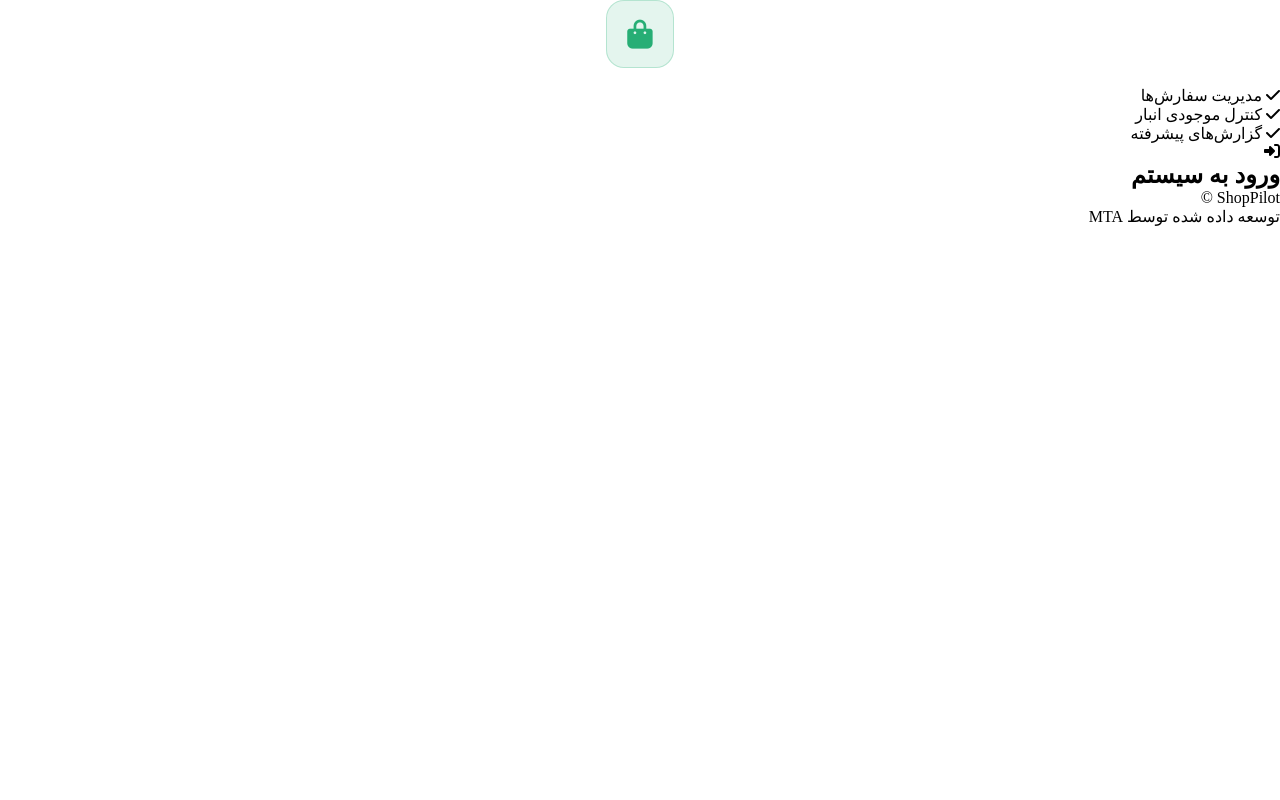
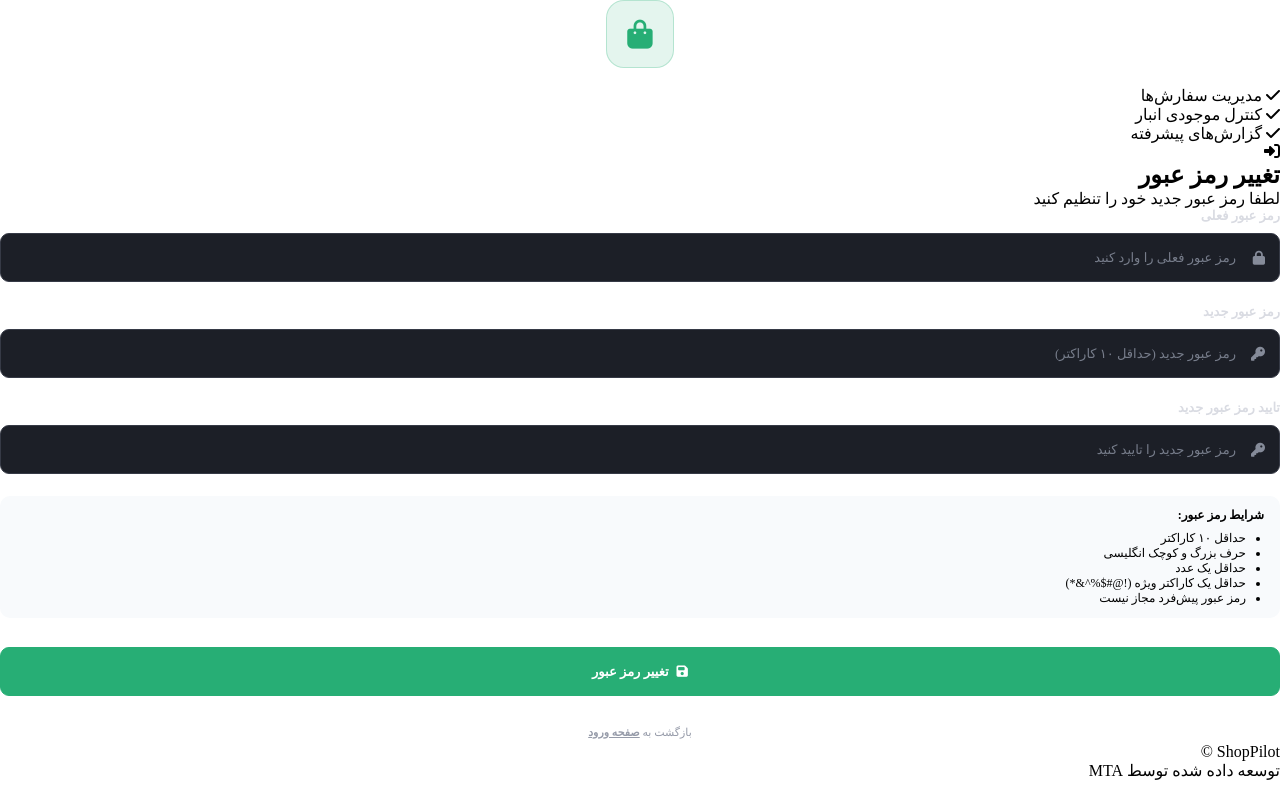
Before and after one commit to MTA2931/shop-pilot, a Python web app: template app/templates/auth/change_password.html in a window 1280 px wide. Run offline with Jinja, Linux system fonts and the light colour scheme; the template is opened without the code that fills it, so the values that code supplies are empty.

Commit message:
auth template

```diff
--- a/app/templates/auth/change_password.html
+++ b/app/templates/auth/change_password.html
@@ -1,41 +1,47 @@
-{% extends "base.html" %}
+{% extends "auth/base.html" %}
 
 {% block title %}تغییر رمز عبور - {{ shop_name }}{% endblock %}
 
-{% block page_title %}تغییر رمز عبور{% endblock %}
-{% block page_subtitle %}لطفا رمز عبور جدید خود را تنظیم کنید.{% endblock %}
+{% block auth_title %}تغییر رمز عبور{% endblock %}
+{% block auth_subtitle %}لطفا رمز عبور جدید خود را تنظیم کنید{% endblock %}
 
-{% block page_actions %}{% endblock %}
-
-{% block content %}
-<div class="card" style="max-width: 480px; margin: 40px auto;">
+{% block auth_content %}
 <form method="POST" action="{{ url_for('auth.change_password') }}">
     <input type="hidden" name="csrf_token" value="{{ csrf_token() }}">
 
-        <div class="form-group" style="text-align: right; margin-bottom: 16px;">
-            <label for="current_password" class="form-label">رمز عبور فعلی</label>
+    <div class="form-group">
+        <label class="form-label">رمز عبور فعلی</label>
+        <div class="input-wrapper">
+            <i class="fa-solid fa-lock input-icon"></i>
             <input type="password" id="current_password" name="current_password" required
                    class="form-control"
                    placeholder="رمز عبور فعلی را وارد کنید">
         </div>
+    </div>
 
-        <div class="form-group" style="text-align: right; margin-bottom: 16px;">
-            <label for="new_password" class="form-label">رمز عبور جدید</label>
+    <div class="form-group">
+        <label class="form-label">رمز عبور جدید</label>
+        <div class="input-wrapper">
+            <i class="fa-solid fa-key input-icon"></i>
             <input type="password" id="new_password" name="new_password" required
                    class="form-control"
                    placeholder="رمز عبور جدید (حداقل ۱۰ کاراکتر)">
         </div>
+    </div>
 
-        <div class="form-group" style="text-align: right; margin-bottom: 16px;">
-            <label for="confirm_password" class="form-label">تایید رمز عبور جدید</label>
+    <div class="form-group">
+        <label class="form-label">تایید رمز عبور جدید</label>
+        <div class="input-wrapper">
+            <i class="fa-solid fa-key input-icon"></i>
             <input type="password" id="confirm_password" name="confirm_password" required
                    class="form-control"
                    placeholder="رمز عبور جدید را تایید کنید">
         </div>
+    </div>
 
-        <div class="password-hints" style="margin-bottom: 20px; font-size: 12px; color: var(--muted); background: var(--bg); padding: 12px; border-radius: 8px;">
-            <strong>شرایط رمز عبور:</strong>
-            <ul style="margin: 8px 0 0; padding-right: 18px;">
+    <div style="margin-bottom: 24px; font-size: 12px; color: var(--muted); background: #f8fafc; padding: 12px 16px; border-radius: 10px;">
+        <strong style="color: var(--text);">شرایط رمز عبور:</strong>
+        <ul style="margin: 8px 0 0; padding-right: 18px; color: var(--muted);">
             <li>حداقل ۱۰ کاراکتر</li>
             <li>حرف بزرگ و کوچک انگلیسی</li>
             <li>حداقل یک عدد</li>
@@ -44,42 +50,12 @@
         </ul>
     </div>
 
-        <button type="submit" class="btn btn-primary" style="width: 100%;">
-            تغییر رمز عبور
+    <button type="submit" class="btn btn-primary login-button">
+        <i class="fa-solid fa-save"></i> تغییر رمز عبور
     </button>
 </form>
+
+<div class="login-footer">
+    <p>بازگشت به <a href="{{ url_for('auth.login') }}" style="color: var(--green); font-weight: 700;">صفحه ورود</a></p>
 </div>
 {% endblock %}
-
-{% block extra_css %}
-<style>
-.form-group { margin-bottom: 16px; }
-.form-label { display: block; margin-bottom: 6px; font-weight: 500; font-size: 13px; color: var(--text); }
-.form-control {
-    width: 100%;
-    padding: 10px 14px;
-    border: 1px solid var(--line);
-    border-radius: 8px;
-    background: var(--input);
-    color: var(--text);
-    font-family: inherit;
-    font-size: 13px;
-    box-sizing: border-box;
-}
-.form-control:focus {
-    outline: 2px solid var(--green);
-    border-color: var(--green);
-}
-.btn-primary {
-    background: var(--green);
-    color: #fff;
-    border: none;
-    padding: 10px 20px;
-    border-radius: 8px;
-    font-weight: 700;
-    font-size: 13px;
-    cursor: pointer;
-}
-.btn-primary:hover { filter: brightness(1.08); }
-</style>
-{% endblock %}
```
Lines whose indentation alone changed are shown as unchanged.
